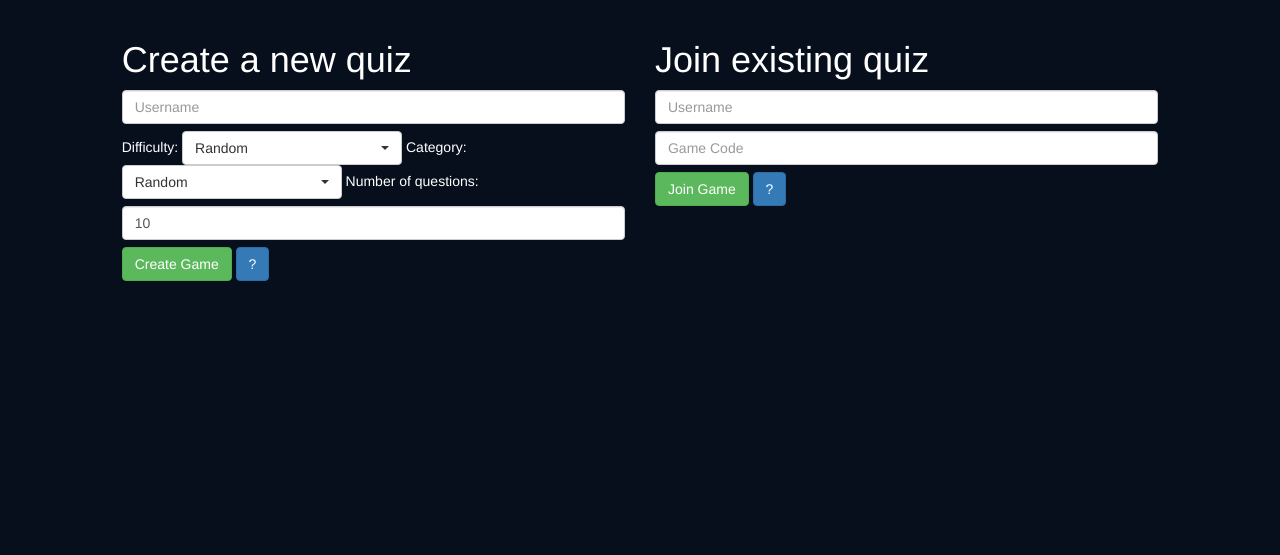
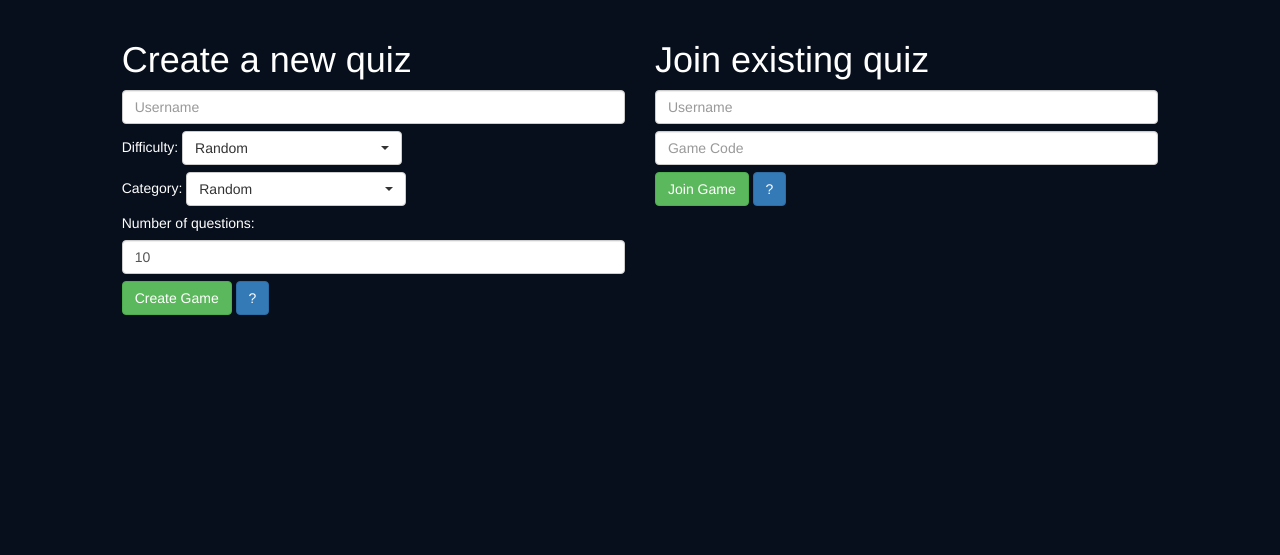
Before and after one commit to vraevrae/vraevrae, a Flask app: page / in a window 1280 px wide. Shown: the part 52-607 px from the top of the page. Run offline with Flask 2, Linux system fonts and the light colour scheme; some libraries are stand-ins or nearby versions.

Commit message:
margin-top

```diff
--- a/static/styles.css
+++ b/static/styles.css
@@ -83,3 +83,7 @@ body {
 [v-cloak] {
   display: none;
 }
+
+.margin-top{
+    margin-top: 7px;
+}
--- a/templates/index.html
+++ b/templates/index.html
@@ -16,6 +16,7 @@
     <form class="col-md-5 col-6 col-offset-3 col-md-offset-1" method="post" action="{{ url_for('index') }}">
         <h1>Create a new quiz</h1>
         <input type="text" class="form-control" name="username" placeholder="Username">
+        <div class="margin-top">
         Difficulty:
         <select name="difficulty" class="selectpicker">
             <option value="random" selected>Random</option>
@@ -23,6 +24,8 @@
             <option value="medium">Medium</option>
             <option value="hard">Hard</option>
         </select>
+        </div>
+        <div class="margin-top">
         Category:
         <select name="category" class="selectpicker">
             <option value="random" selected>Random</option>
@@ -30,19 +33,23 @@
                 <option value="{{ category.id }}">{{ category.name }}</option>
             {% endfor %}
         </select>
+        </div>
+        <div class="margin-top">
         Number of questions:<input type="text" class="form-control" name="amount"
                                    placeholder="Choose number between 1 and 50" value="10">
+        </div>
+        <div class="margin-top">
         <button type="submit" name="action" class="btn btn-success mt-1"
                 value="creategame">Create Game
         </button>
          <a class="btn btn-primary" id="questionbutton1" data-toggle="collapse" href="#collapseExample1" role="button" aria-expanded="false" aria-controls="collapseExample1">
          ?
         </a>
-
         <div class="collapse" id="collapseExample1">
             <div class="card card-body">
             Choose a username, difficulty and catagory to create a new quiz. Share the game code with your friends to quiz together.
             </div>
+        </div>
         </div>
     </form>
 
```
